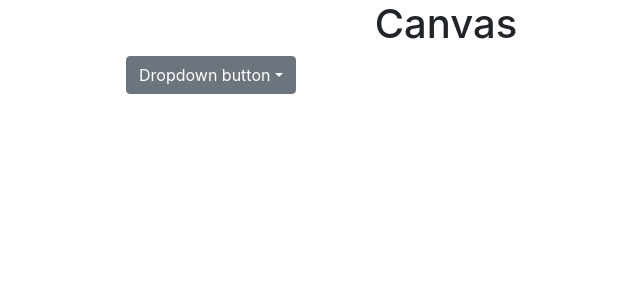
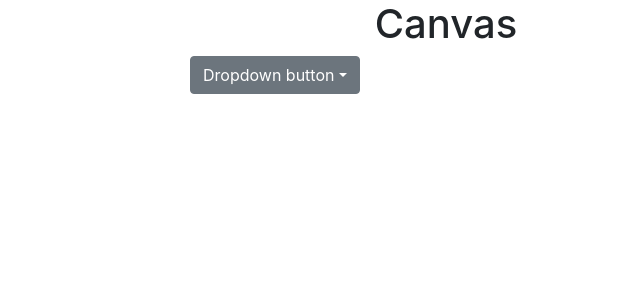
Before and after one commit to IEI-dev/hailo-inference-repr, a React (Create React App) app: page /canvas in a window 1280 px wide. Shown: the top 300 px of the page, without its empty margins (194-834 px from the left). Built offline with nearby package versions, Linux system fonts and the light colour scheme.

Commit message:
detection about videos

```diff
--- a/src/css/style.css
+++ b/src/css/style.css
@@ -55,7 +55,7 @@ body #root {
   gap: 1%;
 }
 body #root .wrapper {
-  --wrapper-width: 50vw;
+  --wrapper-width: 40vw;
   width: var(--wrapper-width);
 }
 body #root .wrapper h1 {
--- a/src/css/style.scss
+++ b/src/css/style.scss
@@ -55,7 +55,7 @@ body {
     justify-content: center;
     gap: 1%;
     .wrapper {
-      --wrapper-width: 50vw;
+      --wrapper-width: 40vw;
       width: var(--wrapper-width);
       h1 {
         text-align: center;
--- a/src/react-player/components/Canvas/Canvas.js
+++ b/src/react-player/components/Canvas/Canvas.js
@@ -178,7 +178,8 @@ import { DataContext } from "../../context/DataContext";
 export default function Canvas({ x, y, width, height, wRatio, hRatio, frame }) {
   const boxRef = useRef(null);
   const { data } = useContext(DataContext);
-  const { boxes, lps, scores } = data;
+  const { boxes, label, score } = data;
+  // const { boxes, lps, scores } = data;
 
   useEffect(() => {
     if (wRatio !== 1) {
@@ -221,20 +222,6 @@ export default function Canvas({ x, y, width, height, wRatio, hRatio, frame }) {
         //   boxes[frameIndex][i][3]
         // );
 
-        // detection12.mp4;
-        // ctx.strokeRect(
-        //   boxes[frameIndex][i].xmin * 640,
-        //   boxes[frameIndex][i].ymin * 640 * 1.78 - 250,
-        //   boxes[frameIndex][i].width * 640,
-        //   boxes[frameIndex][i].height * 640 * 1.78
-        // );
-        // ctx.fillRect(
-        //   boxes[frameIndex][i].xmin * 640,
-        //   boxes[frameIndex][i].ymin * 640 * 1.78 - 250,
-        //   boxes[frameIndex][i].width * 640,
-        //   boxes[frameIndex][i].height * 640 * 1.78
-        // );
-
         // palace.mp4
         // ctx.strokeRect(
         //   boxes[frameIndex][i].xmin * 640,
@@ -272,8 +259,13 @@ export default function Canvas({ x, y, width, height, wRatio, hRatio, frame }) {
         //   boxes[frameIndex][i].width,
         //   boxes[frameIndex][i].height
         // );
-        // ctx.fillStyle = "red";
-        // ctx.font = "30px Arial";
+        ctx.fillStyle = "red";
+        ctx.font = "10px Arial";
+        ctx.fillText(
+          label[frameIndex][i],
+          boxes[frameIndex][i].xmin * 640,
+          boxes[frameIndex][i].ymin * 640
+        );
         // ctx.fillText(
         //   `${(boxes[frameIndex][i].xmin * 640).toFixed(2)} / ${(
         //     boxes[frameIndex][i].ymin * 640
```
Also changed, not shown: src/react-player/context/DataContext.js (+8 -8 lines).
